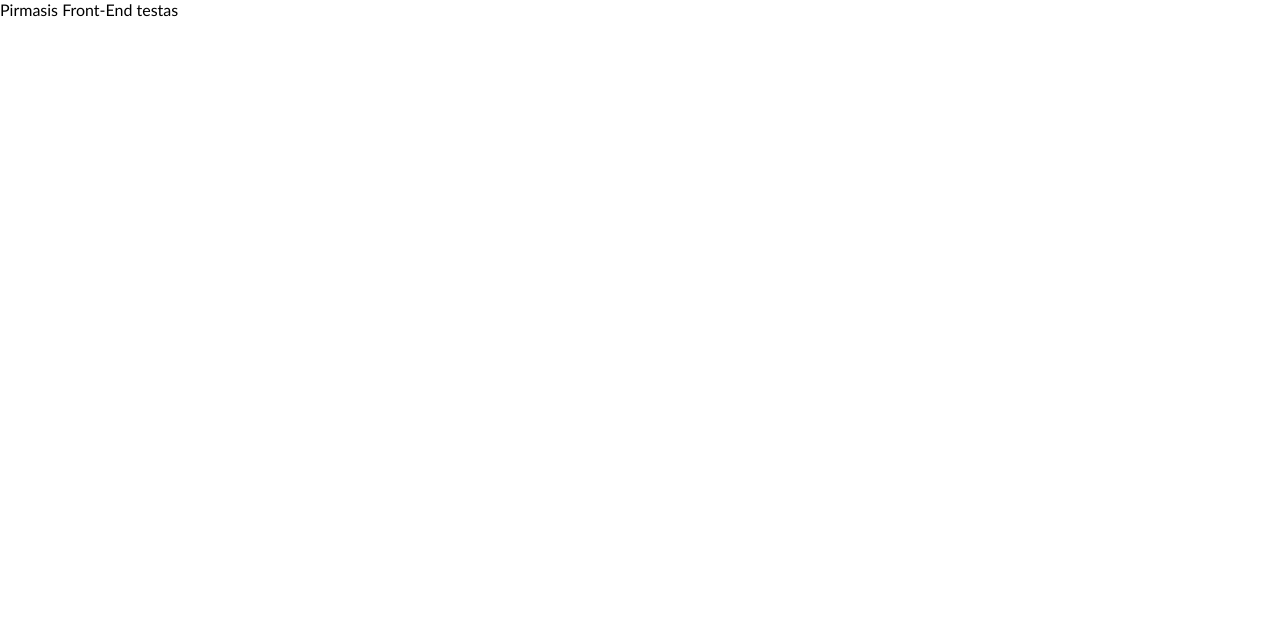
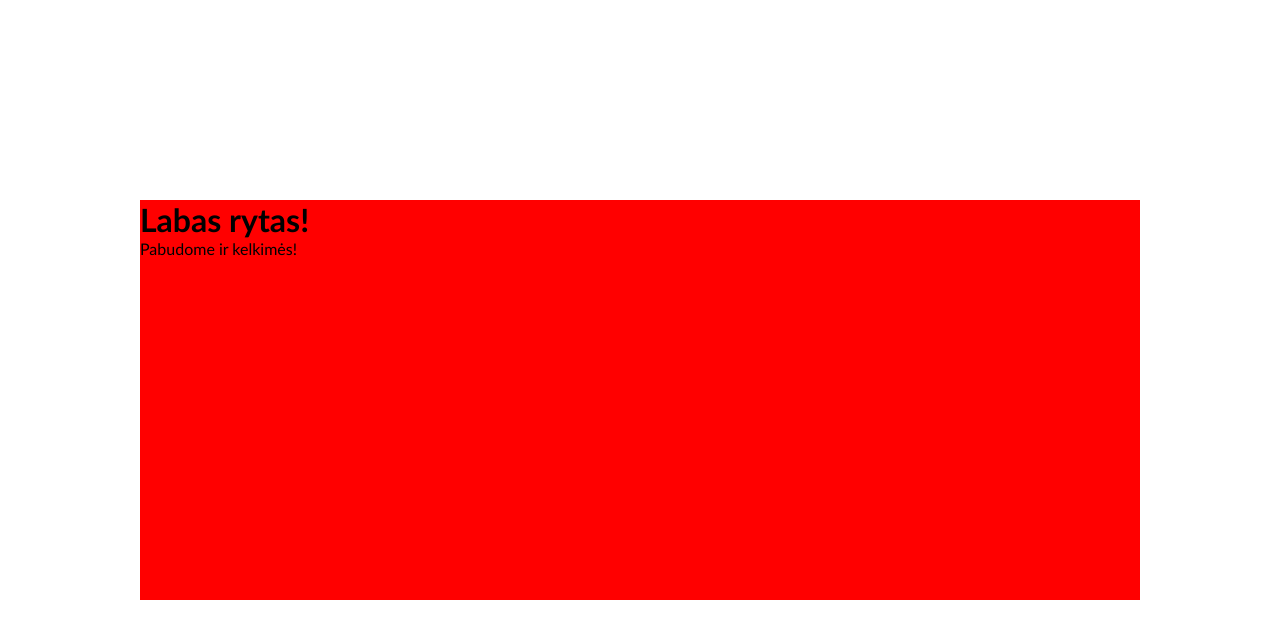
Before and after one commit to teklithuania/8-pirmasis-front-end-testas, a plain HTML site: page index.html in a window 1280 px wide. Drawn offline with Linux system fonts and the light colour scheme.

Commit message:
Užduotis nr. 1 #4

```diff
--- a/css/custom.css
+++ b/css/custom.css
@@ -0,0 +1,10 @@
+.hi {
+    display: inline-block;
+    width: 1000px;
+    height: 50vh;
+    position: absolute;
+    top: 50%;
+    left: 50%;
+    transform: translate(-50%, -50%);
+    background-color: red;
+}
--- a/index.html
+++ b/index.html
@@ -8,6 +8,9 @@
     <link rel="stylesheet" href="./css/custom.css">
 </head>
 <body>
-    Pirmasis Front-End testas
+    <div class="hi">
+        <h1>Labas rytas!</h1>
+        <p>Pabudome ir kelkimės!</p>
+    </div>
 </body>
 </html>
```
